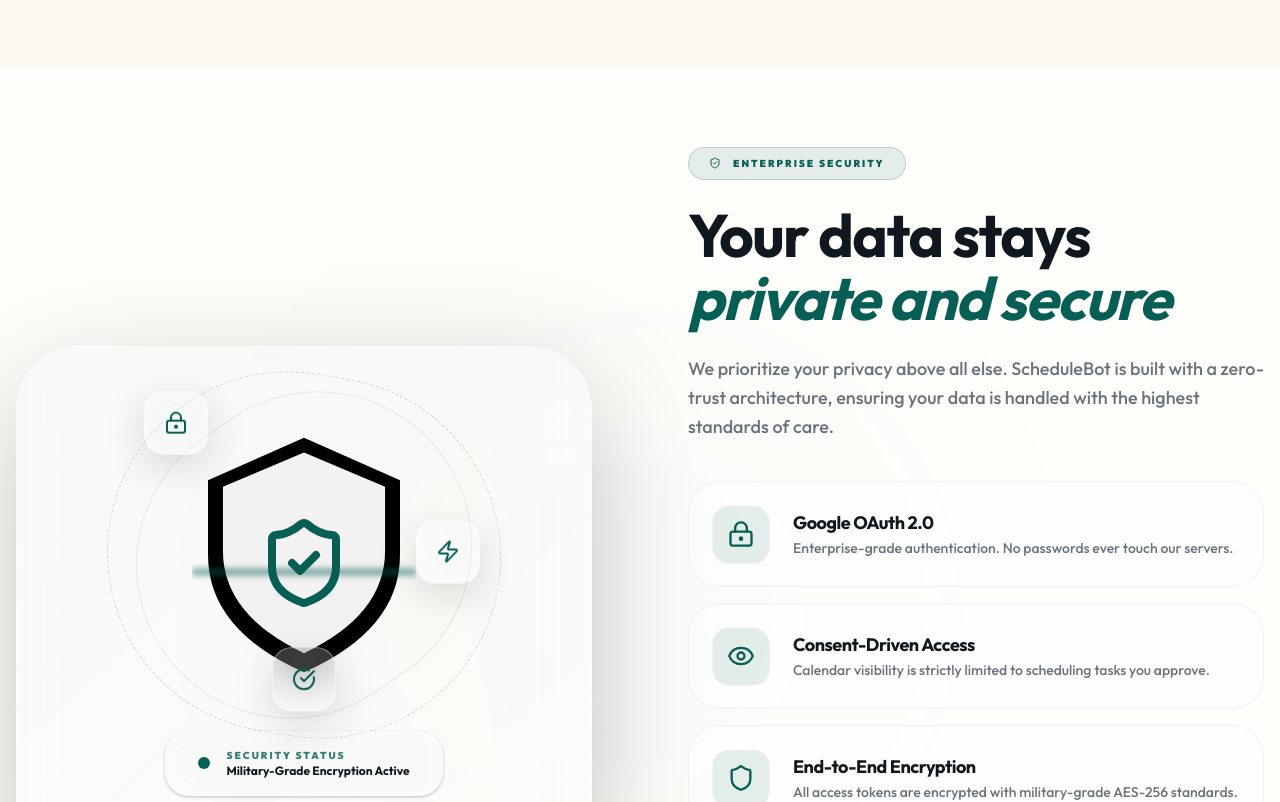
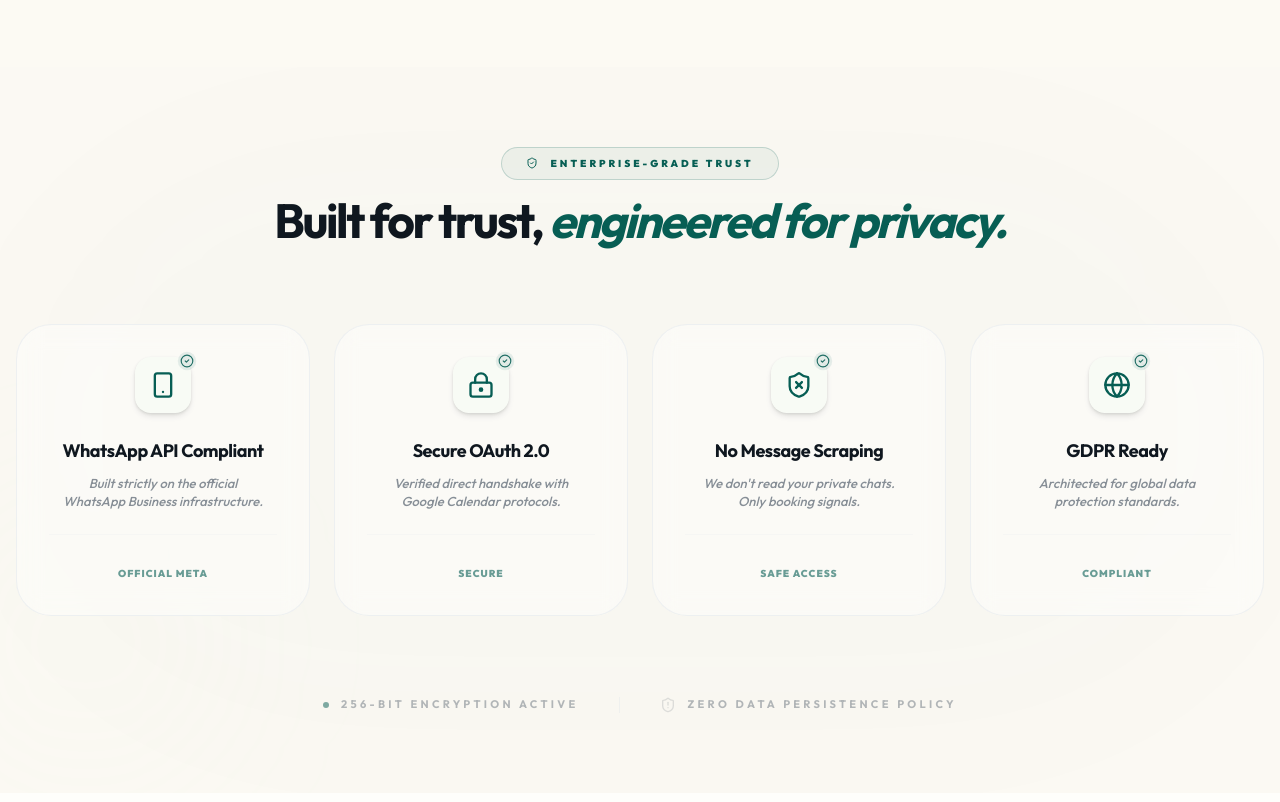
Before and after one commit to Lordevs/webot-frontend, a Next.js app: page / in a window 1280 px wide. Shown: the part 7080-7882 px from the top of the page. Built offline with nearby package versions, Linux system fonts and the light colour scheme.

Commit message:
feat: Add Trust and Compliance section to the homepage, detailing security and privacy measures.

```diff
--- a/src/app/page.tsx
+++ b/src/app/page.tsx
@@ -8,6 +8,7 @@ import MVPScope from "@/components/home/mvp-scope";
 import FutureAutomationEcosystem from "@/components/home/future-automation-ecosystem";
 import CTASection from "@/components/home/cta-section";
 import SimplePricing from "@/components/home/simple-pricing";
+import TrustCompliance from "@/components/home/trust-compliance";
 
 export default function Home() {
   return (
@@ -19,6 +20,7 @@ export default function Home() {
       <MVPScope />
       <FutureAutomationEcosystem />
       <UseCases />
+      <TrustCompliance />
       <SecuritySection />
       <SimplePricing />
       <CTASection />
--- /dev/null
+++ b/src/components/home/trust-compliance.tsx
@@ -0,0 +1,146 @@
+"use client";
+
+import { motion } from "framer-motion";
+import {
+  Smartphone,
+  LockKeyhole,
+  ShieldX,
+  Globe,
+  CheckCircle2,
+  ShieldCheck,
+  ShieldAlert,
+} from "lucide-react";
+import { Badge } from "@/components/ui/badge";
+
+const compliancePoints = [
+  {
+    icon: Smartphone,
+    title: "WhatsApp API Compliant",
+    description:
+      "Built strictly on the official WhatsApp Business infrastructure.",
+    badge: "Official Meta",
+  },
+  {
+    icon: LockKeyhole,
+    title: "Secure OAuth 2.0",
+    description: "Verified direct handshake with Google Calendar protocols.",
+    badge: "Secure",
+  },
+  {
+    icon: ShieldX,
+    title: "No Message Scraping",
+    description: "We don't read your private chats. Only booking signals.",
+    badge: "Safe Access",
+  },
+  {
+    icon: Globe,
+    title: "GDPR Ready",
+    description: "Architected for global data protection standards.",
+    badge: "Compliant",
+  },
+];
+
+export default function TrustCompliance() {
+  return (
+    <section className="relative py-20 overflow-hidden bg-background/50">
+      {/* Background Decorative Architecture */}
+      <div className="absolute inset-0 pointer-events-none">
+        <div className="absolute top-1/2 left-1/2 -translate-x-1/2 -translate-y-1/2 w-full h-[600px] bg-primary/5 blur-[120px] rounded-full opacity-30" />
+        <div className="absolute bottom-0 left-[-5%] w-[300px] h-[300px] bg-secondary/5 blur-[80px] rounded-full" />
+      </div>
+
+      <div className="container mx-auto px-4 relative z-10">
+        <div className="max-w-4xl mx-auto text-center mb-16 lg:mb-20 space-y-4">
+          <motion.div
+            initial={{ opacity: 0, y: 15 }}
+            whileInView={{ opacity: 1, y: 0 }}
+            viewport={{ once: true }}
+            transition={{ duration: 0.5 }}>
+            <Badge
+              variant="outline"
+              className="px-6 py-2 rounded-full border-primary/20 text-primary bg-primary/5 font-black text-[10px] tracking-[0.3em] uppercase">
+              <ShieldCheck className="w-4 h-4 mr-2" />
+              Enterprise-Grade Trust
+            </Badge>
+          </motion.div>
+
+          <motion.h2
+            initial={{ opacity: 0, y: 20 }}
+            whileInView={{ opacity: 1, y: 0 }}
+            viewport={{ once: true }}
+            transition={{ duration: 0.5, delay: 0.1 }}
+            className="text-4xl lg:text-5xl font-bold tracking-tighter text-foreground">
+            Built for trust,{" "}
+            <span className="text-primary italic">engineered for privacy.</span>
+          </motion.h2>
+        </div>
+
+        {/* Sophisticated Single Row Grid */}
+        <div className="grid grid-cols-1 sm:grid-cols-2 lg:grid-cols-4 gap-4 lg:gap-6 max-w-7xl mx-auto">
+          {compliancePoints.map((point, index) => (
+            <motion.div
+              key={index}
+              initial={{ opacity: 0, scale: 0.95 }}
+              whileInView={{ opacity: 1, scale: 1 }}
+              viewport={{ once: true }}
+              transition={{ duration: 0.5, delay: index * 0.1 }}
+              className="group relative h-full">
+              {/* Outer Glow on Hover */}
+              <div className="absolute -inset-2 bg-primary/5 rounded-[2.5rem] opacity-0 group-hover:opacity-100 blur-xl transition-opacity duration-500" />
+
+              <div className="relative h-full p-8 rounded-[2.2rem] bg-card/40 backdrop-blur-md border border-border/50 hover:border-primary/20 hover:bg-card/60 transition-all duration-500 flex flex-col items-center text-center overflow-hidden">
+                {/* Visual Top Bar Accent */}
+                <div className="absolute top-0 left-0 right-0 h-1 bg-linear-to-r from-transparent via-primary/40 to-transparent scale-x-0 group-hover:scale-x-100 transition-transform duration-500" />
+
+                <div className="mb-6 relative">
+                  <div className="w-14 h-14 rounded-2xl bg-secondary/10 flex items-center justify-center text-primary group-hover:bg-primary group-hover:text-white transition-all duration-500 shadow-lg shadow-primary/5">
+                    <point.icon className="w-7 h-7" />
+                  </div>
+                  <motion.div
+                    animate={{ scale: [1, 1.2, 1], opacity: [0.5, 1, 0.5] }}
+                    transition={{ duration: 3, repeat: Infinity }}
+                    className="absolute -top-1 -right-1 w-4 h-4 rounded-full bg-primary/10 flex items-center justify-center">
+                    <CheckCircle2 className="w-3 h-3 text-primary" />
+                  </motion.div>
+                </div>
+
+                <div className="space-y-2.5 flex-1">
+                  <h3 className="text-lg font-bold tracking-tight text-foreground group-hover:text-primary transition-colors">
+                    {point.title}
+                  </h3>
+                  <p className="text-muted-foreground leading-snug font-medium text-[13px] px-2 opacity-80 italic">
+                    {point.description}
+                  </p>
+                </div>
+
+                <div className="mt-6 pt-6 border-t border-border/20 w-full">
+                  <span className="text-[10px] font-black uppercase tracking-widest text-primary/60">
+                    {point.badge}
+                  </span>
+                </div>
+              </div>
+            </motion.div>
+          ))}
+        </div>
+
+        {/* Bottom Verification Text */}
+        <motion.div
+          initial={{ opacity: 0 }}
+          whileInView={{ opacity: 1 }}
+          viewport={{ once: true }}
+          transition={{ duration: 1, delay: 0.6 }}
+          className="mt-20 flex flex-wrap justify-center items-center gap-10">
+          <div className="text-[11px] font-bold text-muted-foreground/50 uppercase tracking-[0.3em] flex items-center gap-3">
+            <span className="w-1.5 h-1.5 rounded-full bg-primary animate-pulse" />
+            256-Bit Encryption Active
+          </div>
+          <div className="h-4 w-px bg-border/40 hidden md:block" />
+          <div className="text-[11px] font-bold text-muted-foreground/50 uppercase tracking-[0.3em] flex items-center gap-3">
+            <ShieldAlert className="w-4 h-4 opacity-40 shrink-0" />
+            Zero Data Persistence Policy
+          </div>
+        </motion.div>
+      </div>
+    </section>
+  );
+}
```
